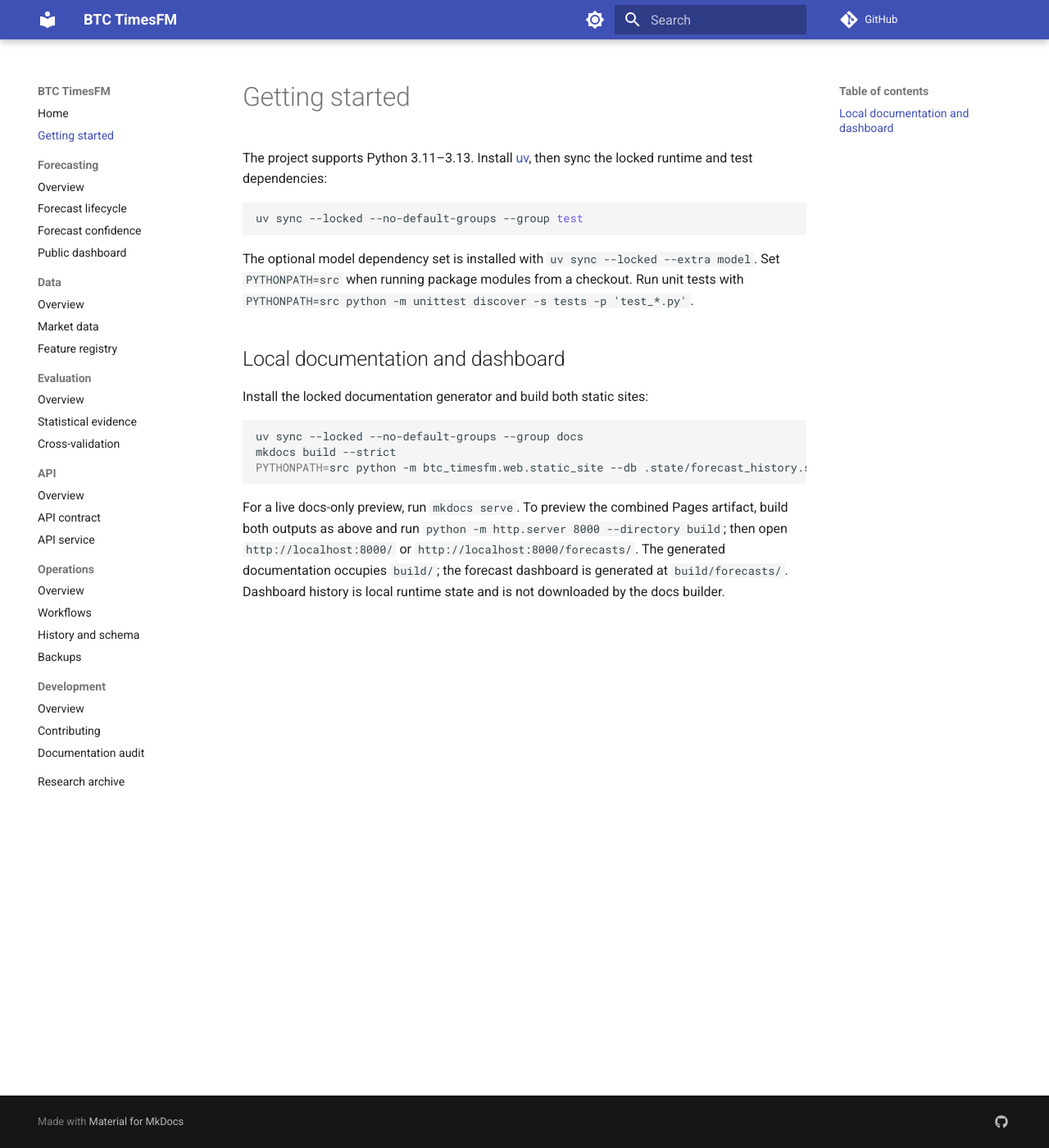
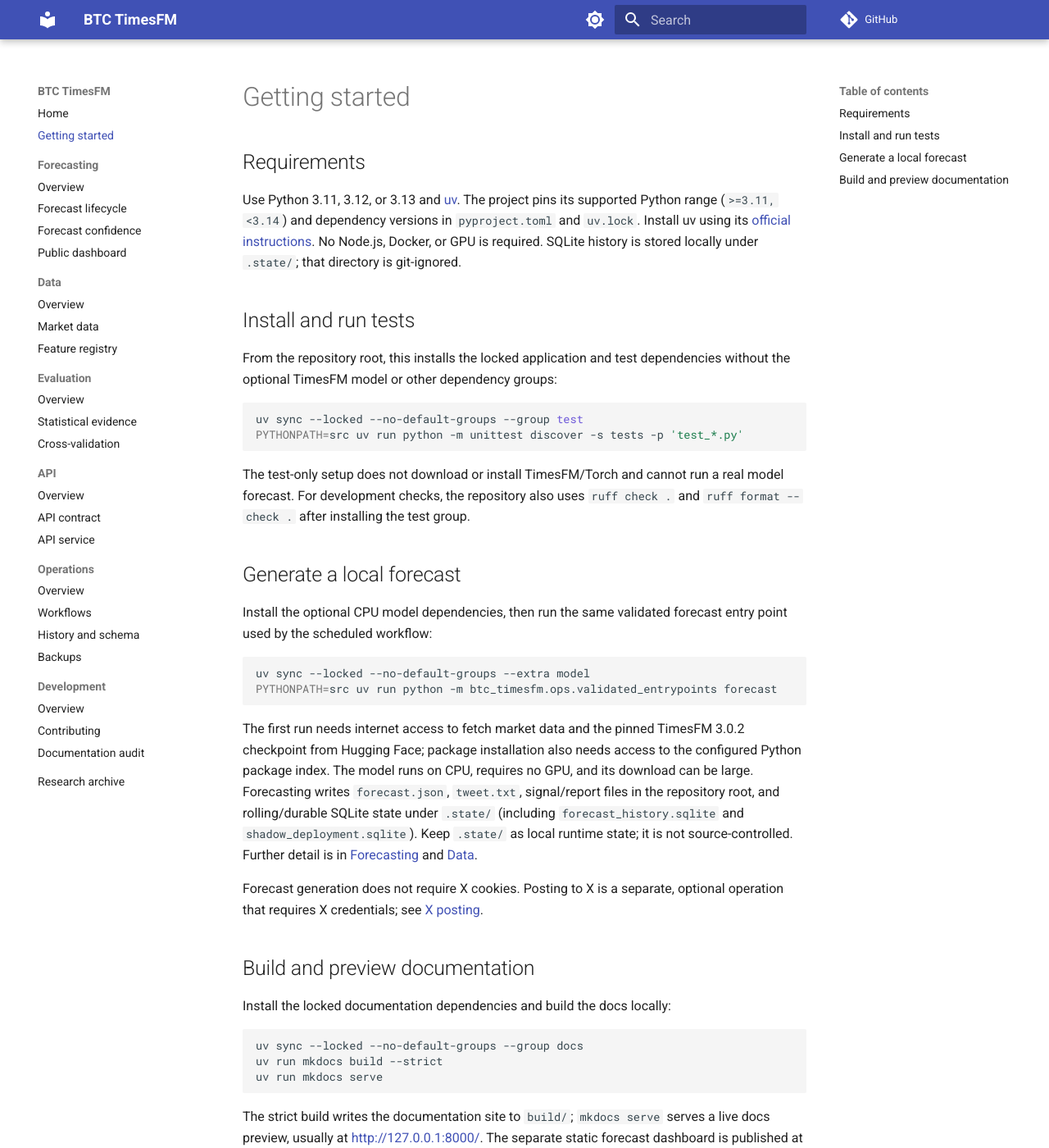
Before and after one commit to jpfelgueiras/btc-timesfm, an MkDocs documentation site: the page built from docs/getting-started.md, in a window 1280 px wide and 1400 px high. Shown: the whole window at 82% size. Built offline with MkDocs 1.6.1 and Material for MkDocs 9.7.7, drawn with Linux system fonts in a browser that asks for light colours; comment, search, counter and statistics services are not loaded; some of the changed text lies outside the part shown.

Commit message:
docs: clarify local installation and quick start (#382)

````diff
--- a/docs/getting-started.md
+++ b/docs/getting-started.md
@@ -1,30 +1,72 @@
 # Getting started
 
-The project supports Python 3.11–3.13. Install [uv](https://docs.astral.sh/uv/),
-then sync the locked runtime and test dependencies:
+## Requirements
+
+Use Python 3.11, 3.12, or 3.13 and [uv](https://docs.astral.sh/uv/). The project
+pins its supported Python range (`>=3.11,<3.14`) and dependency versions in
+`pyproject.toml` and `uv.lock`. Install uv using its
+[official instructions](https://docs.astral.sh/uv/getting-started/installation/).
+No Node.js, Docker, or GPU is required. SQLite history is stored locally under
+`.state/`; that directory is git-ignored.
+
+## Install and run tests
+
+From the repository root, this installs the locked application and test
+dependencies without the optional TimesFM model or other dependency groups:
 
 ```sh
 uv sync --locked --no-default-groups --group test
+PYTHONPATH=src uv run python -m unittest discover -s tests -p 'test_*.py'
 ```
 
-The optional model dependency set is installed with `uv sync --locked --extra model`.
-Set `PYTHONPATH=src` when running package modules from a checkout. Run unit tests
-with `PYTHONPATH=src python -m unittest discover -s tests -p 'test_*.py'`.
+The test-only setup does not download or install TimesFM/Torch and cannot run a
+real model forecast. For development checks, the repository also uses `ruff
+check .` and `ruff format --check .` after installing the test group.
 
-## Local documentation and dashboard
+## Generate a local forecast
 
-Install the locked documentation generator and build both static sites:
+Install the optional CPU model dependencies, then run the same validated
+forecast entry point used by the scheduled workflow:
+
+```sh
+uv sync --locked --no-default-groups --extra model
+PYTHONPATH=src uv run python -m btc_timesfm.ops.validated_entrypoints forecast
+```
+
+The first run needs internet access to fetch market data and the pinned
+TimesFM 3.0.2 checkpoint from Hugging Face; package installation also needs
+access to the configured Python package index. The model runs on CPU, requires
+no GPU, and its download can be large. Forecasting writes `forecast.json`,
+`tweet.txt`, signal/report files in the repository root, and rolling/durable
+SQLite state under `.state/` (including `forecast_history.sqlite` and
+`shadow_deployment.sqlite`). Keep `.state/` as local runtime state; it is not
+source-controlled. Further detail is in [Forecasting](forecasting.md) and
+[Data](data.md).
+
+Forecast generation does not require X cookies. Posting to X is a separate,
+optional operation that requires X credentials; see [X posting](X_POSTING.md).
+
+## Build and preview documentation
+
+Install the locked documentation dependencies and build the docs locally:
 
 ```sh
 uv sync --locked --no-default-groups --group docs
-mkdocs build --strict
-PYTHONPATH=src python -m btc_timesfm.web.static_site --db .state/forecast_history.sqlite --output-dir build/forecasts
+uv run mkdocs build --strict
+uv run mkdocs serve
 ```
 
-For a live docs-only preview, run `mkdocs serve`. To preview the combined Pages
-artifact, build both outputs as above and run
-`python -m http.server 8000 --directory build`; then open
-`http://localhost:8000/` or `http://localhost:8000/forecasts/`. The generated
-documentation occupies `build/`; the forecast dashboard is generated at
-`build/forecasts/`. Dashboard history is local runtime state and is not
-downloaded by the docs builder.
+The strict build writes the documentation site to `build/`; `mkdocs serve`
+serves a live docs preview, usually at <http://127.0.0.1:8000/>. The separate
+static forecast dashboard is published at [`/forecasts/`](/forecasts/).
+Dashboard generation needs a local history database and is not part of the
+documentation build. Once one exists, it can be generated with:
+
+```sh
+PYTHONPATH=src uv run python -m btc_timesfm.web.static_site \
+  --db .state/forecast_history.sqlite --output-dir build/forecasts
+```
+
+The dashboard generator reads the database you provide; it does not download
+production history or start an API service. See [dashboard operations](PERFORMANCE_DASHBOARD.md)
+for more information.
````
